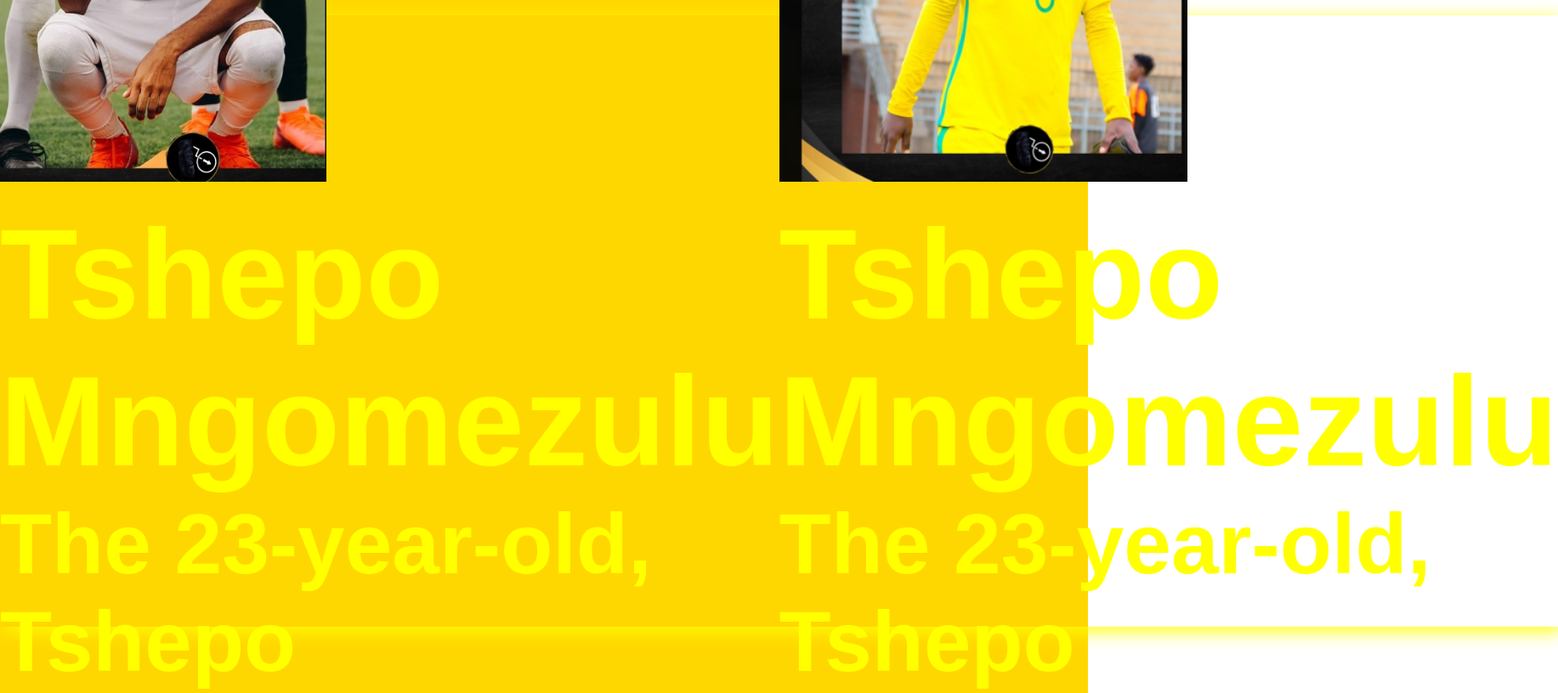
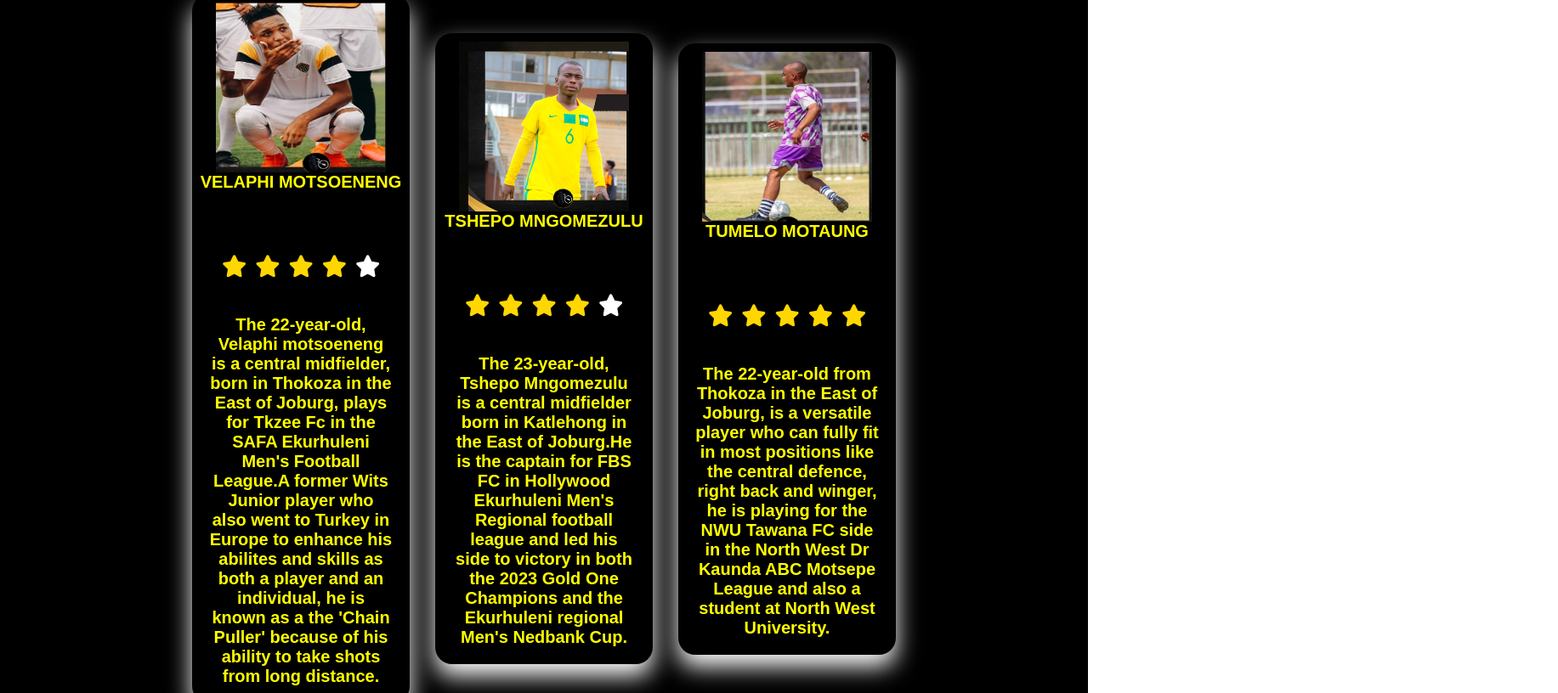
Before and after one commit to sibongiseni1/Hustleville, a plain HTML site: page index.html in a window 1280 px wide. Shown: the part 1622-2438 px from the top of the page at 85% size, 1833 px wide, since content can reach past the window. Drawn offline with Linux system fonts and the light colour scheme.

Commit message:
new changes

```diff
--- a/index.html
+++ b/index.html
@@ -6,6 +6,9 @@
     <meta name="viewport" content="width=device-width,intial-scale-1.0">
     <title>Webdesign</title>
     <link rel="stylesheet" href="style.css">
+
+
+    <link rel="stylesheet" href="https://cdnjs.cloudflare.com/ajax/libs/font-awesome/6.5.1/css/all.min.css" integrity="sha512-DTOQO9RWCH3ppGqcWaEA1BIZOC6xxalwEsw9c2QQeAIftl+Vegovlnee1c9QX4TctnWMn13TZye+giMm8e2LwA==" crossorigin="anonymous" referrerpolicy="no-referrer" />
 </head>
 
 <body>
@@ -38,26 +41,63 @@
 
     <section id="athletes" class="Athletes">
         <div class="athletes-content">
-            <div class="P1">
+            <div class="P2">
                 <img src="player1.jpg">
                 <div class="p1-content">
-                    <h2>Tshepo Mngomezulu</h2>
-                    <p>The 23-year-old, Tshepo Mngomezulu is a central midfielder</p>
+                    <h2>VELAPHI MOTSOENENG</h2>
+                    <ul>
+                        <li><i class="fa fa-star checked"></i></li>
+                        <li><i class="fa fa-star checked"></i></li>
+                        <li><i class="fa fa-star checked"></i></li>
+                        <li><i class="fa fa-star checked"></i></li>
+                        <li><i class="fa fa-star"></i></li>
+                    </ul>
+                    <p>The 22-year-old, Velaphi motsoeneng is a central midfielder, born in Thokoza in the East of Joburg, plays for Tkzee Fc in the SAFA Ekurhuleni Men's Football League.A former Wits Junior player who also went to Turkey in Europe to enhance his abilites and skills as both a player and an individual, he is known as a the 'Chain Puller' because of his ability to take shots from long distance.</p>
+                </div>
+             </div>
+
+            <div class="P2">
+                 <img src="p2.png">
+                <div class="p1-content">
+                    <h2>TSHEPO MNGOMEZULU</h2>
+                    <ul>
+                        <li><i class="fa fa-star checked"></i></li>
+                        <li><i class="fa fa-star checked"></i></li>
+                        <li><i class="fa fa-star checked"></i></li>
+                        <li><i class="fa fa-star checked"></i></li>
+                        <li><i class="fa fa-star"></i></li>
+                    </ul>
+                    <p>The 23-year-old, Tshepo Mngomezulu is a central midfielder born in Katlehong in the East of Joburg.He is the captain for FBS FC in Hollywood Ekurhuleni Men's Regional football league and led his side to victory in both the 2023 Gold One Champions and the Ekurhuleni regional Men's Nedbank Cup.</p>
                 </div>
             </div>
 
+
             <div class="P2">
-                <img src="p2.png">
-                <div class="p2-content">
-                    <h2>Tshepo Mngomezulu</h2>
-                    <p>The 23-year-old, Tshepo Mngomezulu is a central midfielder</p>
-                </div>
-            </div>
+                <img src="p3.png">
+               <div class="p1-content">
+                   <h2>TUMELO MOTAUNG</h2>
+                   <ul>
+                       <li><i class="fa fa-star checked"></i></li>
+                       <li><i class="fa fa-star checked"></i></li>
+                       <li><i class="fa fa-star checked"></i></li>
+                       <li><i class="fa fa-star checked"></i></li>
+                       <li><i class="fa fa-star checked"></i></li>
+                   </ul>
+                   <p>The 22-year-old from Thokoza in the East of Joburg, is a versatile player who can fully fit in most positions like the central defence, right back and winger, he is playing for the NWU Tawana FC side in the North West Dr Kaunda ABC Motsepe League and also a student at North West University.</p>
+               </div>
+
         </div>
     </section>
 
 
-    <section id="contact">Contact</section>
+    <section id="contact" class="Contact">
+        <div class="contact-content">
+            <i class="fa-brands fa-instagram">ubuhle_sgegede</i>
+            <i class="fa-brands fa-facebook">USgegede Nhlapo</i>
+            <i class="fa-brands fa-linkedin">Buhle Nhlapo</i>
+        </div>
+    </section>
+
 
 </body>
 </html>
--- a/style.css
+++ b/style.css
@@ -12,7 +12,6 @@ header {
     left: 0;
     width: 100%;
     padding: 20px 120px;
-    background: gold;
     display: flex;
     justify-content: space-between;
     align-items: center;
@@ -37,7 +36,7 @@ nav a {
 
 nav a:hover,
 nav a.active {
-    color: black;
+    color: orange;
 }
 
 section {
@@ -69,8 +68,19 @@ section {
     background-color: black;
 }
 
+.Contact{
+    height: 100vh;
+    background-size:auto;
+    background-position: right;
+    display: flex;
+    align-items:end;
+    padding: 0 10%;
+    background-color:black;
+}
+
+
 .home-content{
-    max-width: 900px;
+    max-width: 1000px;
 }
 .home-content h1{
     font-size: 60px;
@@ -78,12 +88,13 @@ section {
 
 .home-content p {
     font-size: 40px;
-    font-weight: 100;
+    font-weight: 90px;
     color: white;
 }
 
 .About {
     height: 100vh;
+    background: url(ball.jpg) no-repeat;
     background-size:auto;
     background-position: right;
     display: flex;
@@ -101,24 +112,107 @@ section {
 
 .about-content p {
     font-size: 40px;
-    font-weight: 100;
+    font-weight: 90px;
     color: white;
 }
 
-.athletes-content{
-    display: flex;
-    justify-content: center;
-    height: 90vh ;
-    align-items: center;
-    box-shadow: 5px 5px 20px;
-
+.Athletes{
+    background-size:auto;
+    background-color:black;
 }
 
-.athletes-content h1{
-    font-size: 0px;
-    color: black;
+.athletes-content {
+
+
+    display: flex;
+    flex-wrap: wrap;
+    width: 100%;
+    justify-content:center;
+    align-items: center;
 }
 
-img{
-    height: 500px
+.P2{
+    margin: 15px;
+    width: 20%;
+    box-sizing: border-box;
+    float: left;
+    text-align: center;
+    border-radius: 20px;
+    cursor: pointer;
+    padding-top:10px;
+    box-shadow: 0 14px 28px white;
+    transition: .4s;
 }
+
+.P2:hover{
+    box-shadow: 0 3px 6px rgba(0,0,0,0.16),
+    0 3px 6px rgba(0,0,0,0.23);
+    transform: translate(0px, -8px);
+}
+img {
+    height: 200px;
+    width: 200px;
+    border-radius: 1px;
+    text-align: center;
+    margin: 0 auto;
+    display: block;
+}
+
+h2{
+    text-align: center;
+    font-size: 20px;
+}
+
+p{
+    font-size: 20px;
+    margin: 20px;
+    bottom: 240px;
+    font-weight: 100px;
+}
+
+ul{
+    list-style: none;
+    display: flex;
+    justify-content:center;
+    align-items: center;
+    padding: 0;
+}
+
+li{
+    padding: 5px;
+}
+
+.fa{
+    font-size: 26px;
+    transition: .4s;
+    color:white;
+}
+.checked{
+    color:gold;
+}
+
+@media(max-width:1000px){
+    .athletes-content{
+        width:45%;
+    }
+}
+@media(max-width:750px){
+    .athletes-content{
+        width:100%;
+    }
+}
+
+.fa:hover{
+    transform: scale(1.3);
+    transition: .6s;
+}
+
+.fa-instagram{
+    font-size: 30px;
+}
+.fa-facebook{
+    font-size: 30px;
+}
+.fa-linkedin{
+    font-size: 30px;
+}
```
Also changed, not shown: ball.jpg (added), p3.png (added).
